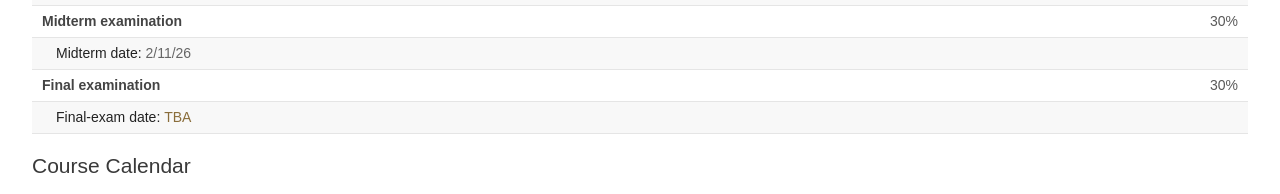
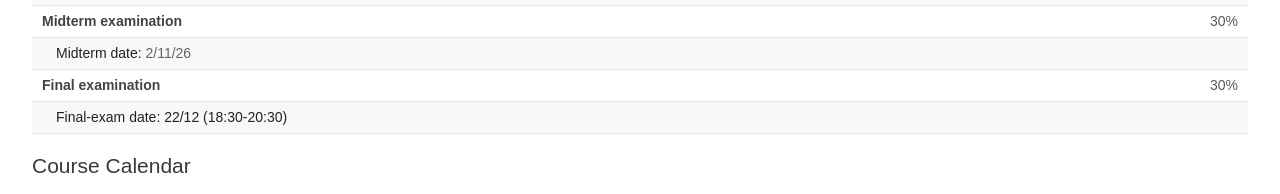
Before and after one commit to aditidudeja/aditidudeja.github.io, a plain HTML site: page courses/csc4010-f26/index.html in a window 1280 px wide. Shown: the part 1575-1769 px from the top of the page. Drawn offline with Linux system fonts and the light colour scheme.

Commit message:
Update index.html

```diff
--- a/courses/csc4010-f26/index.html
+++ b/courses/csc4010-f26/index.html
@@ -656,8 +656,7 @@
 
             <tr class="grading-subrow">
               <td colspan="2">
-                <strong>Final-exam date:</strong>
-                <span class="tba">TBA</span>
+                <strong>Final-exam date: 22/12 (18:30-20:30)</strong>
               </td>
             </tr>
           </tbody>
```
